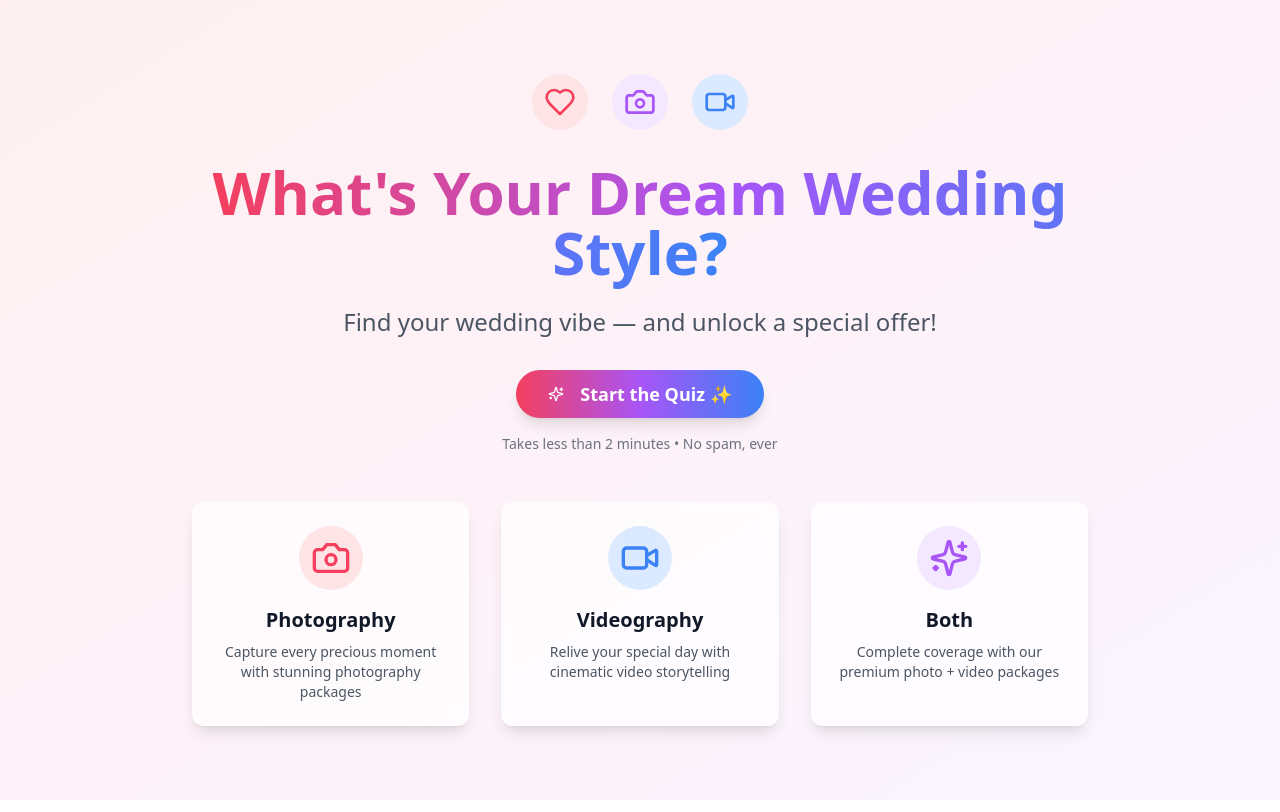
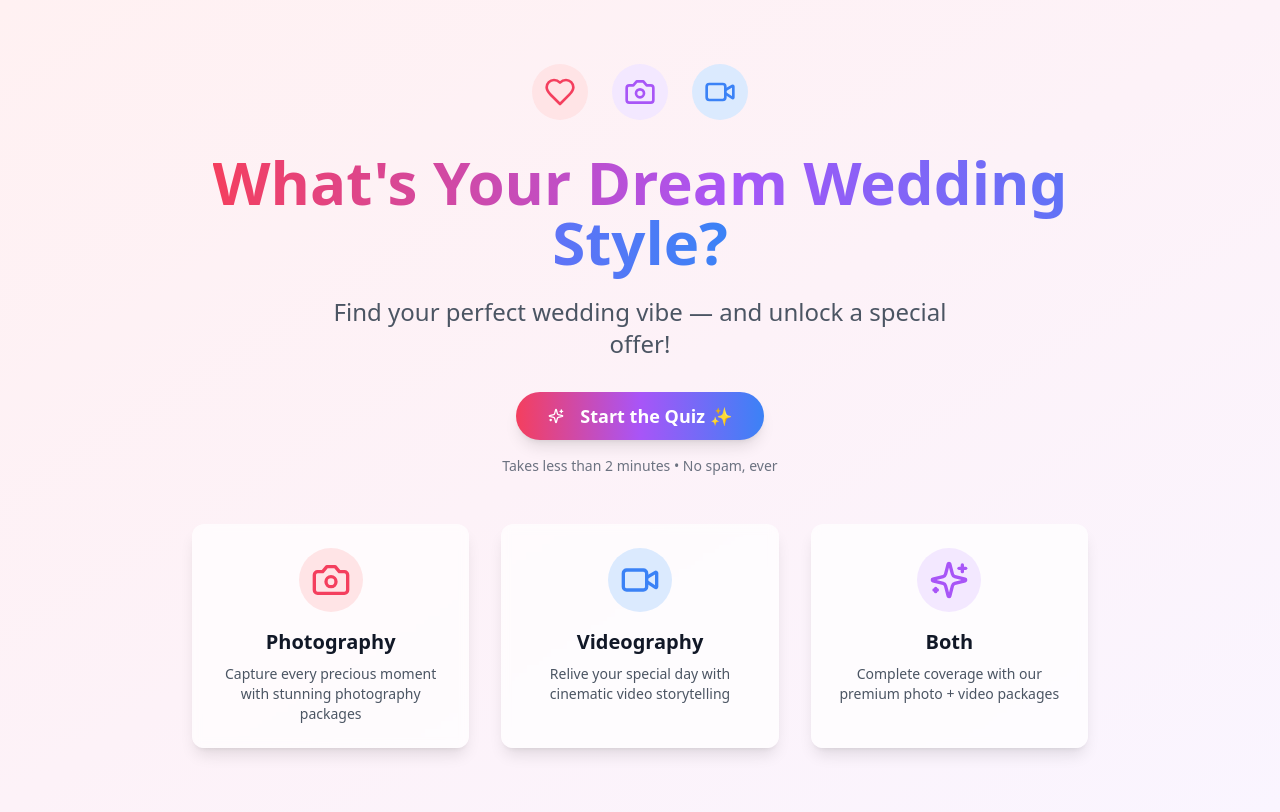
Before and after one commit to alexbullgomes/forever-after-ai-dreams, a React (Vite) app: page /weddingquiz in a window 1280 px wide. Built offline with nearby package versions, Linux system fonts and the light colour scheme.

Commit message:
Visual edit in Lovable
Edited UI in Lovable

```diff
--- a/src/components/quiz/QuizLanding.tsx
+++ b/src/components/quiz/QuizLanding.tsx
@@ -29,7 +29,7 @@ const QuizLanding = ({
         </h1>
 
         {/* Subtitle */}
-        <p className="text-xl md:text-2xl text-gray-600 mb-8 max-w-2xl mx-auto">Find your wedding vibe — and unlock a special offer!</p>
+        <p className="text-xl md:text-2xl text-gray-600 mb-8 max-w-2xl mx-auto">Find your perfect wedding vibe — and unlock a special offer!</p>
 
         {/* CTA Button - Moved up */}
         <div className="mb-12">
```
